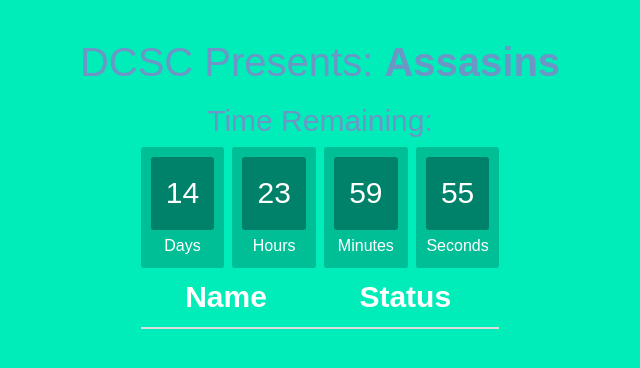
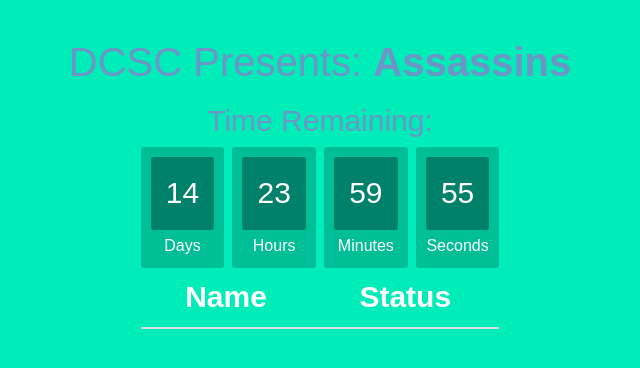
Before and after one commit to DavisCSClub/Assasins, a plain HTML site: page index.html in a window 1280 px wide. Shown: the whole page, without its empty margins (320-960 px from the left). Drawn offline with nearby package versions, Linux system fonts and the light colour scheme; no server answers.

Commit message:
Update index.html

```diff
--- a/index.html
+++ b/index.html
@@ -1,7 +1,7 @@
 <!DOCTYPE html>
 <html lang="en">
 	<head>
-		<title>Bootstrap Example</title>
+		<title>DCSC Assassins!</title>
 		<meta charset="utf-8">
 		<meta name="viewport" content="width=device-width, initial-scale=1">
 		<link rel="stylesheet" href="https://maxcdn.bootstrapcdn.com/bootstrap/3.3.7/css/bootstrap.min.css">
@@ -55,7 +55,7 @@
 		<script src="bootstrap-table.min.js"></script>
 	</head>
 	<body>
-		<h1 ><font color="#6B96C6">DCSC Presents: <b>Assasins</b></font></h1>
+		<h1 ><font color="#6B96C6">DCSC Presents: <b>Assassins</b></font></h1>
 		<h2><font color="#6B96C6">Time Remaining:</font></h2>
 		<div id="clockdiv">
 			<div>
```
